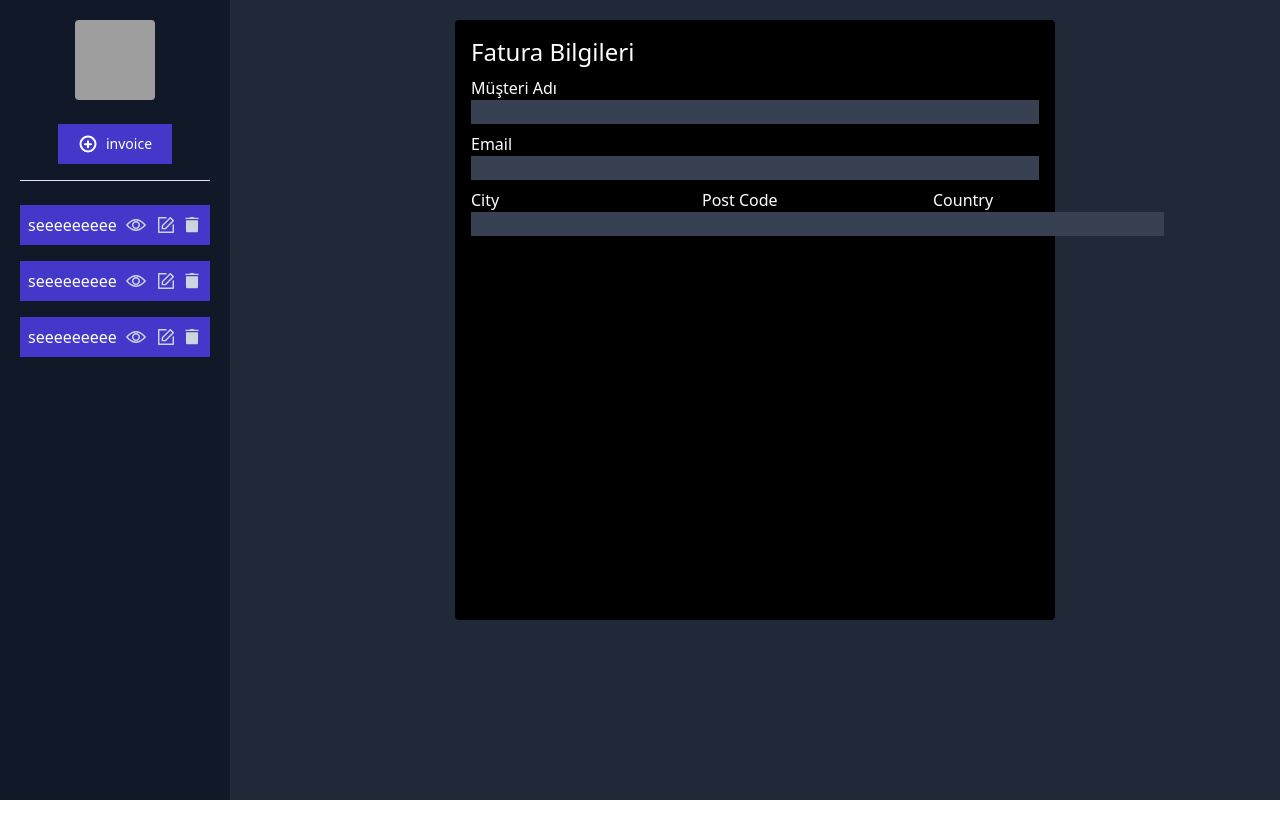
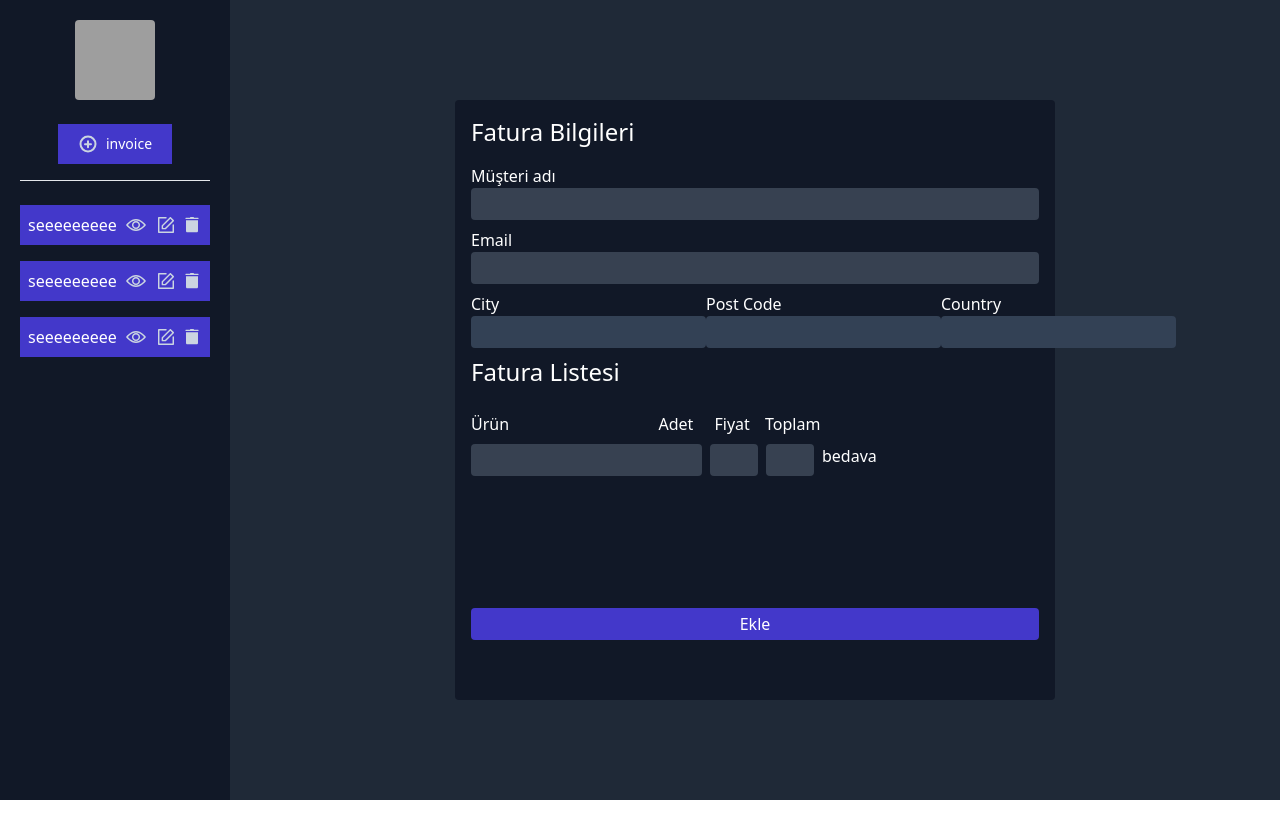
Before and after one commit to Serkan-Ucakcioglu/Invoice-System, a React (Vite) app: page /#/ in a window 1280 px wide. Shown: the top 838 px of the page. Built offline with nearby package versions, Linux system fonts and the light colour scheme; grey boxes are pictures that could not be loaded.

Commit message:
product list add

```diff
--- a/src/Assets/AddInvoice.jsx
+++ b/src/Assets/AddInvoice.jsx
@@ -4,7 +4,7 @@ function AddInvoice() {
   return (
     <svg
       className="w-5 h-5 mr-2"
-      fill="#fff"
+      fill="#cbd5e1"
       viewBox="0 0 200 200"
       data-name="Layer 1"
       id="Layer_1"
--- a/src/Features/Invoice/CreateInvoice.jsx
+++ b/src/Features/Invoice/CreateInvoice.jsx
@@ -1,62 +1,87 @@
 import React from "react";
+import { useDispatch, useSelector } from "react-redux";
+import { addProduct, selectedProductList } from "../invoiceSlice";
+import ProductList from "./ProductList";
+import ProductTitle from "./ProductTitle";
 
 function CreateInvoice() {
+  const productList = useSelector(selectedProductList);
+  const arr = [
+    { label: "name", input: "Müşteri adı" },
+    { label: "email", input: "Email" },
+  ];
+  const arr2 = [
+    { label: "city", input: "City" },
+    { label: "postcode", input: "Post Code" },
+    { label: "country", input: "Country" },
+  ];
+  const dispatch = useDispatch();
+
+  const add = () => {
+    const req = {
+      id: Date.now(),
+      name: "2",
+      quantity: "3",
+      price: "4",
+    };
+    dispatch(addProduct(req));
+  };
+
   return (
-    <div className="flex flex-1 justify-center p-5 bg-gray-800">
-      <div className="w-[600px] h-[600px] bg-black rounded p-4">
+    <div className="flex flex-1 justify-center items-center p-5 bg-gray-800">
+      <div className="w-[600px] h-[600px] bg-gray-900 rounded p-4">
         <form className="flex flex-col text-white">
           <h1 className="text-white text-left text-2xl text-semibold">
             Fatura Bilgileri
           </h1>
           <div className="user_info mt-2 flex flex-col">
-            <div className="flex flex-col">
-              <label htmlFor="name" className="text-white">
-                Müşteri Adı
+            {arr?.map((invoice) => {
+              return (
+                <div className="flex flex-col mt-2">
+                  <label htmlFor={invoice.label} className="text-white">
+                    {invoice.input}
                   </label>
                   <input
-                id="name"
+                    id={invoice.label}
                     type="text"
-                className="focus:outline-none bg-gray-700 text-white"
+                    className="focus:outline-none bg-gray-700 text-white pl-1 rounded h-8"
                   />
                 </div>
-            <div className="flex flex-col mt-2">
-              <label htmlFor="email">Email</label>
+              );
+            })}
+
+            <div className="flex flex-row justify-between mt-2">
+              {arr2?.map((invoice) => {
+                return (
+                  <div className="flex flex-col">
+                    <label htmlFor={invoice.label} className="text-white">
+                      {invoice.input}
+                    </label>
                     <input
+                      id={invoice.label}
                       type="text"
-                id="email"
-                className="focus:outline-none bg-gray-700 text-white"
+                      className="focus:outline-none bg-slate-700 text-white rounded h-8 pl-1"
                     />
                   </div>
-            <div className="flex  justify-around mt-2">
-              <div className="flex flex-col">
-                {" "}
-                <label htmlFor="city">City</label>
-                <input
-                  type="text"
-                  id="city"
-                  className="focus:outline-none bg-gray-700 text-white"
-                />
-              </div>
-              <div className="flex flex-col">
-                {" "}
-                <label htmlFor="postcode">Post Code</label>
-                <input
-                  type="text"
-                  id="postcode"
-                  className="focus:outline-none bg-gray-700 text-white"
-                />
-              </div>
-              <div className="flex flex-col">
-                {" "}
-                <label htmlFor="country">Country</label>
-                <input
-                  type="text"
-                  id="country"
-                  className="focus:outline-none bg-gray-700 text-white"
-                />
+                );
+              })}
             </div>
           </div>
+          <h1 className="mt-2 text-white text-2xl">Fatura Listesi</h1>
+
+          <div className="w-full flex flex-col mt-2 h-[200px]  scrollbar overflow-auto">
+            <ProductTitle />
+            {productList?.map((input, i) => {
+              return <ProductList key={i} />;
+            })}
           </div>
+          <button
+            type="button"
+            onClick={add}
+            className="h-8 mt-3 rounded bg-indigo-700 text-white"
+          >
+            Ekle
+          </button>
         </form>
       </div>
     </div>
--- /dev/null
+++ b/src/Features/Invoice/ProductList.jsx
@@ -0,0 +1,26 @@
+import React from "react";
+
+function ProductList() {
+  return (
+    <div className="flex h-8  mt-2 ">
+      <input
+        id="ürün"
+        type="text"
+        className="mr-2  bg-gray-700 h-8 rounded outline-none"
+      />{" "}
+      <input
+        id="adet"
+        type="number"
+        className="mr-2 w-12 bg-gray-700 h-8 rounded outline-none"
+      />{" "}
+      <input
+        id="price"
+        type="number"
+        className="mr-2 w-12 px-2 bg-gray-700 h-8 rounded outline-none"
+      />
+      <div className="text-white">bedava</div>
+    </div>
+  );
+}
+
+export default ProductList;
--- /dev/null
+++ b/src/Features/Invoice/ProductTitle.jsx
@@ -0,0 +1,14 @@
+import React from "react";
+
+function ProductTitle() {
+  return (
+    <div className="w-[370px] flex mt-4">
+      <h5 className="mr-2 text-left w-[177px]">Ürün</h5>
+      <h5 className="ml-auto ml-2 w-12">Adet</h5>
+      <h5 className="flex ml-2 w-12">Fiyat</h5>
+      <h5 className="ml-auto mr-7 w-12">Toplam</h5>
+    </div>
+  );
+}
+
+export default ProductTitle;
--- a/src/Features/invoiceSlice.js
+++ b/src/Features/invoiceSlice.js
@@ -2,13 +2,26 @@ import { createSlice } from "@reduxjs/toolkit";
 
 const initialState = {
   invoice: [],
+  productList: [
+    {
+      name: "se",
+      quantity: "",
+      price: "",
+    },
+  ],
 };
 
 const invoiceSlice = createSlice({
   name: "invoiceSlice",
   initialState,
-  reducers: {},
+  reducers: {
+    addProduct: (state, { payload }) => {
+      state.productList.push(payload);
+    },
+  },
 });
 
+export const selectedProductList = (state) => state.invoiceSlice.productList;
 export const selectedInvoice = (state) => state.invoiceSlice.invoice;
+export const { addProduct } = invoiceSlice.actions;
 export default invoiceSlice.reducer;
```
Lines whose indentation alone changed are shown as unchanged.
